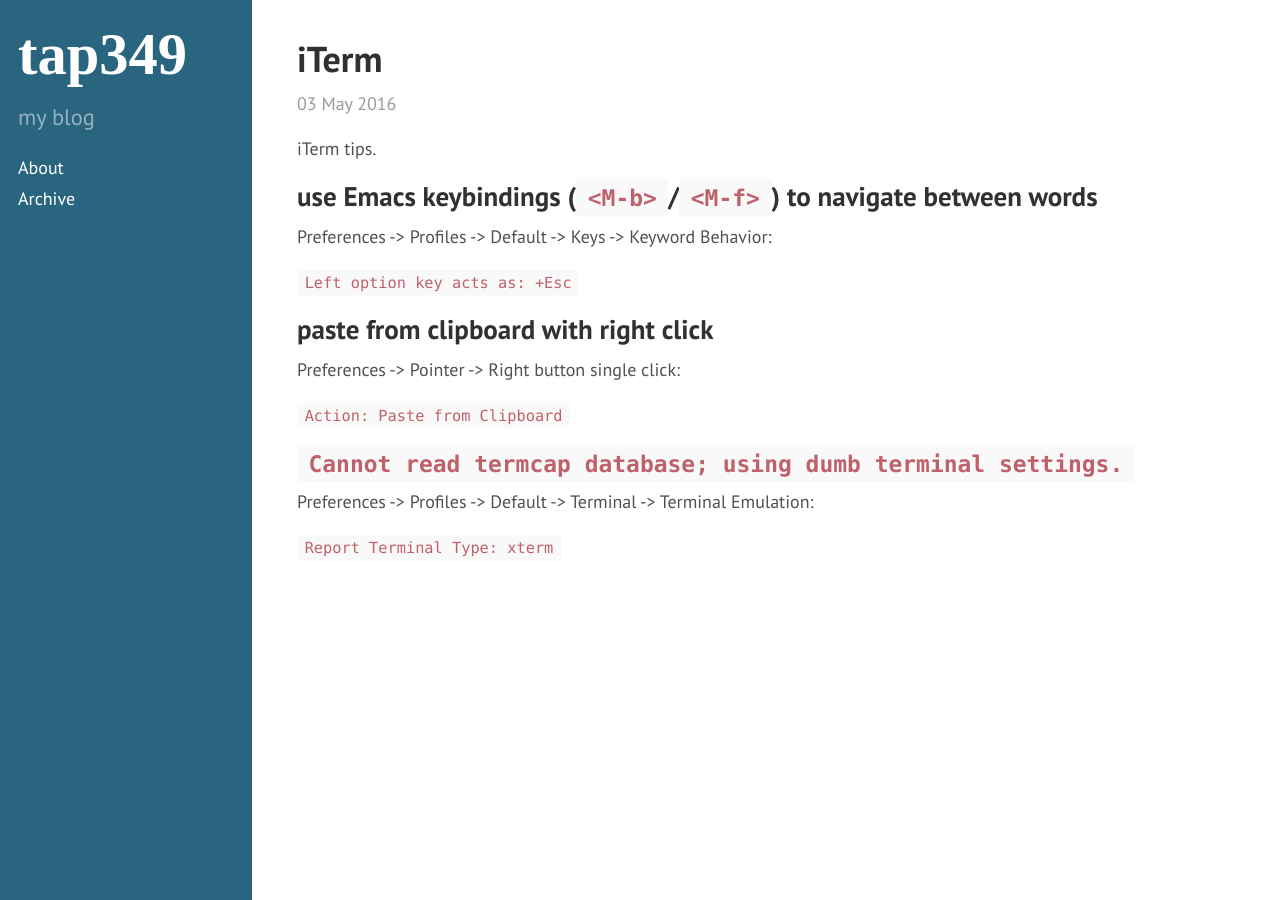
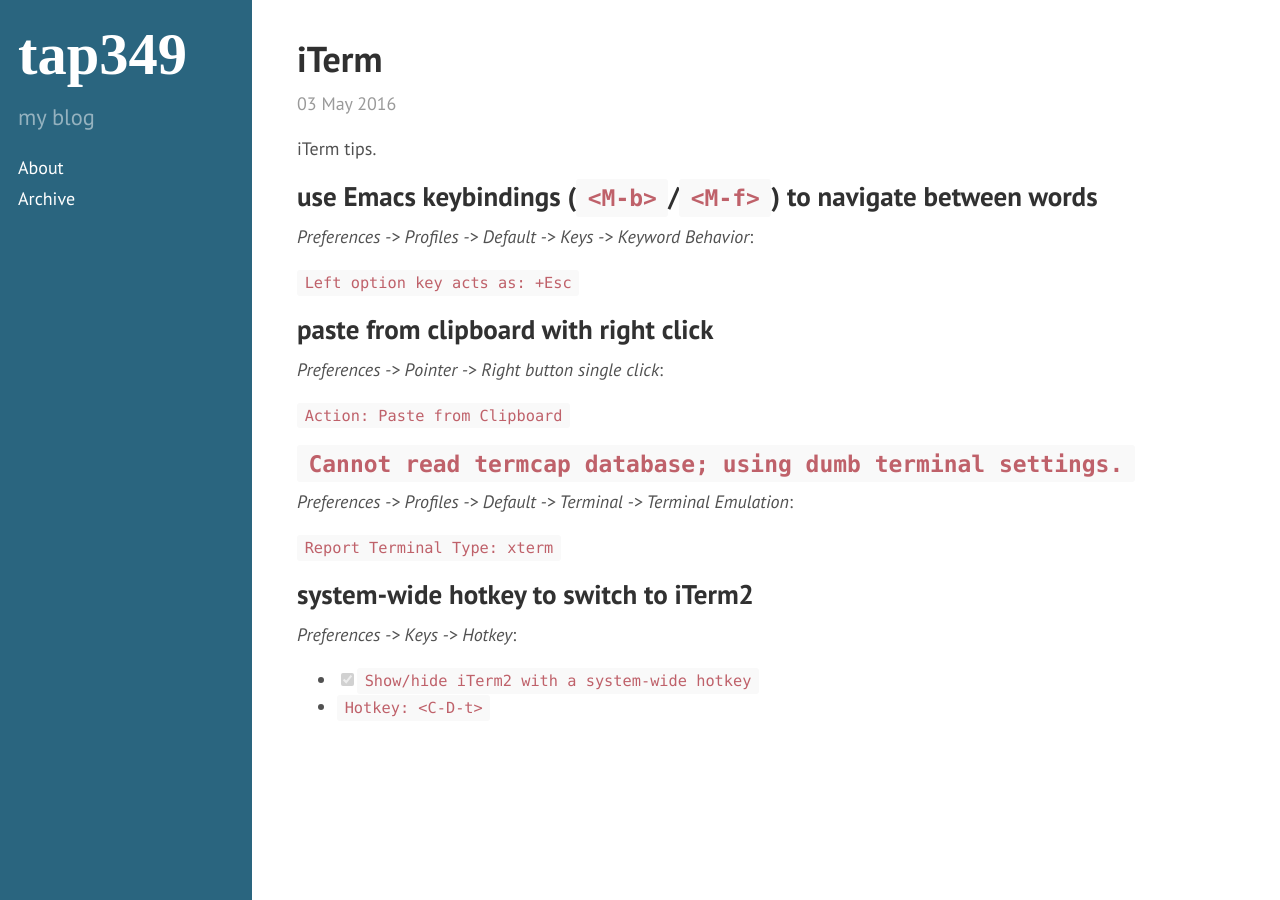
Before and after one commit to tap349/tap349.github.io, a Jekyll site: the page built from _posts/2016-05-03-iTerm.md, in a window 1280 px wide. Built offline with Jekyll 4.4.1, drawn with Linux system fonts in a browser that asks for light colours.

Commit message:
update 2016-05-04_14:39:04

```diff
--- a/_posts/2016-05-03-iTerm.md
+++ b/_posts/2016-05-03-iTerm.md
@@ -12,18 +12,25 @@
 
 ## use Emacs keybindings (`<M-b>`/`<M-f>`) to navigate between words
 
-Preferences -> Profiles -> Default -> Keys -> Keyword Behavior:
+*Preferences -> Profiles -> Default -> Keys -> Keyword Behavior*:
 
 `Left option key acts as: +Esc`
 
 ## paste from clipboard with right click
 
-Preferences -> Pointer -> Right button single click:
+*Preferences -> Pointer -> Right button single click*:
 
 `Action: Paste from Clipboard`
 
 ## `Cannot read termcap database; using dumb terminal settings.`
 
-Preferences -> Profiles -> Default -> Terminal -> Terminal Emulation:
+*Preferences -> Profiles -> Default -> Terminal -> Terminal Emulation*:
 
 `Report Terminal Type: xterm`
+
+## system-wide hotkey to switch to iTerm2
+
+*Preferences -> Keys -> Hotkey*:
+
+- [x] `Show/hide iTerm2 with a system-wide hotkey`
+- `Hotkey: <C-D-t>`
```
